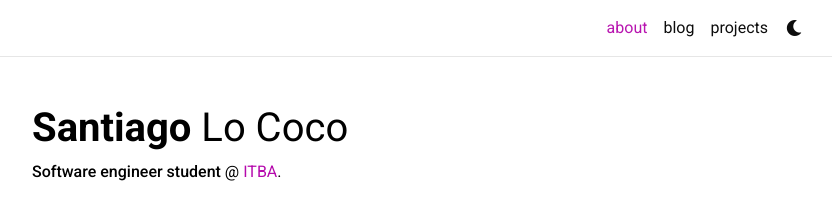
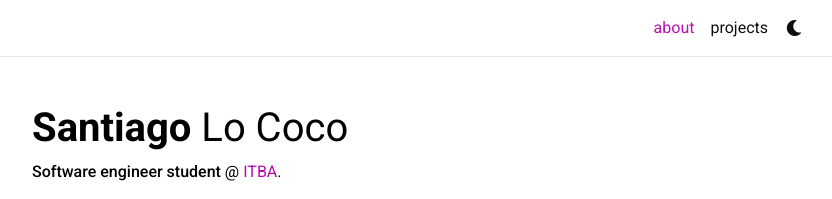
Before and after one commit to santilococo/santilococo.github.io, a Jekyll site: the page built from _pages/about.md, in a window 1280 px wide. Shown: the top 199 px of the page, without its empty margins (223-1055 px from the left). Built offline with Jekyll 4.4.1, drawn with Linux system fonts in a browser that asks for light colours; full-size pictures stand in for the smaller copies a plugin makes; comment, search, counter and statistics services are not loaded; a style sheet for code colours, icons or effects is not loaded.

Commit message:
Hide blog section

```diff
--- a/_config.yml
+++ b/_config.yml
@@ -17,7 +17,7 @@ footer_text: >
 keywords: jekyll, jekyll-theme, academic-website, portfolio-website  # add your own keywords or leave empty
 
 lang: en # the language of your site (for example: en, fr, cn, ru, etc.)
-icon: 🔥 # the emoji used as the favicon
+icon:  # the emoji used as the favicon
 url: https://slococo.com.ar # the base hostname & protocol for your site
 baseurl: # the subpath of your site, e.g. /blog/
 last_updated: false # set to true if you want to display last updated in the footer
@@ -83,13 +83,13 @@ panelbear_analytics:  # panelbear analytics site ID (format: XXXXXXXXX)
 # Blog
 # -----------------------------------------------------------------------------
 
-blog_name: blog  # your blog must have a name for it to show up in the nav bar
-blog_description:
-permalink: /blog/:year/:title/
+# blog_name: blog  # your blog must have a name for it to show up in the nav bar
+# blog_description:
+# permalink: /blog/:year/:title/
 
-# Pagination
-pagination:
-  enabled: true
+# # Pagination
+# pagination:
+#   enabled: true
 
 # -----------------------------------------------------------------------------
 # Collections
```
